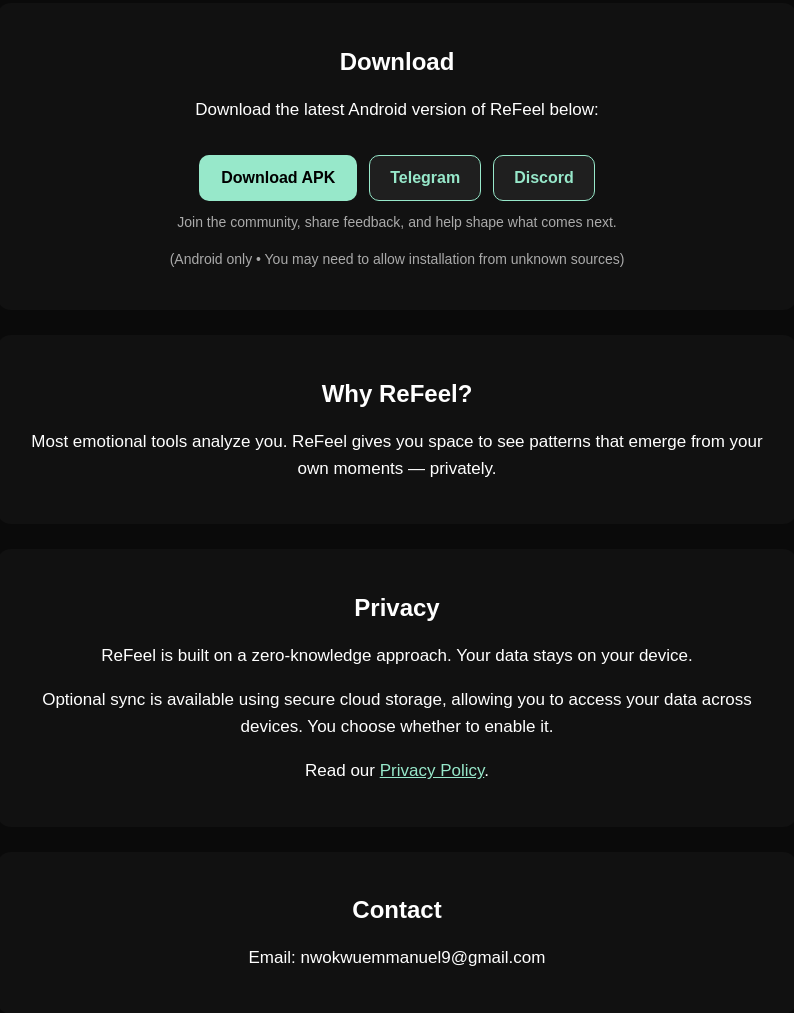
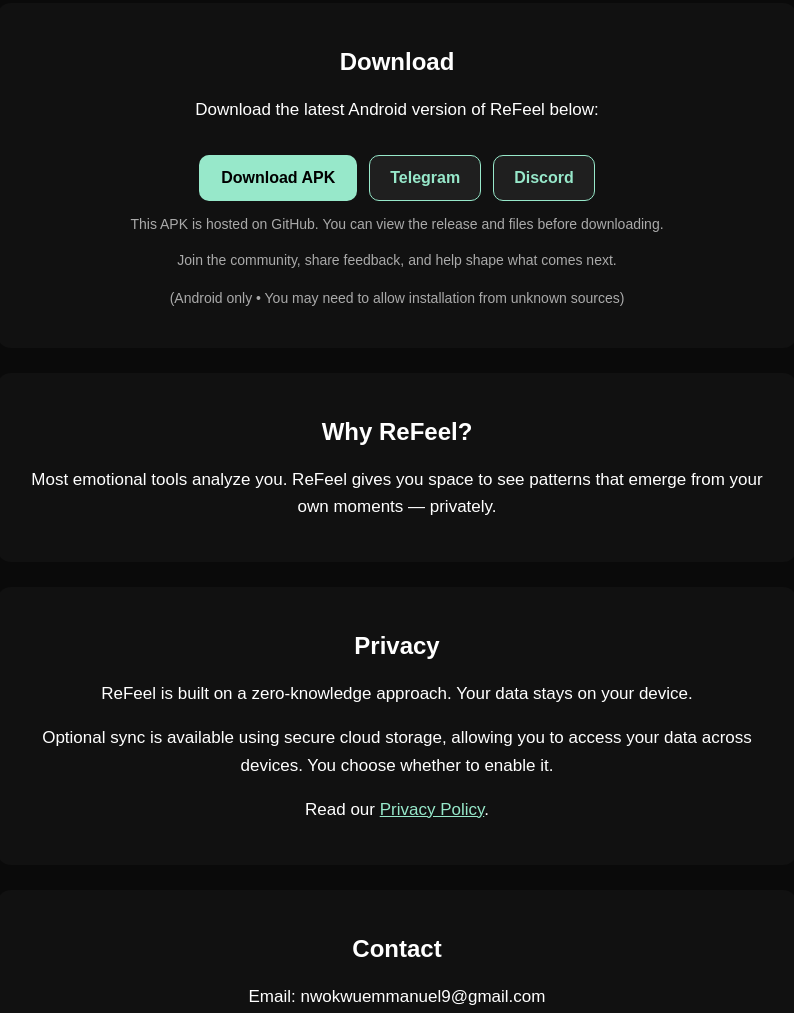
Before and after one commit to Phlox0000/ReFeel, a plain HTML site: page index.html in a window 1280 px wide. Shown: the part 861-1874 px from the top of the page, without its empty margins (243-1037 px from the left). Drawn offline with Linux system fonts and the light colour scheme.

Commit message:
Update index.html

```diff
--- a/index.html
+++ b/index.html
@@ -155,6 +155,10 @@
 
 </div>
 
+  <p style="margin-top:12px; font-size:14px; color:#aaa;">
+This APK is hosted on GitHub. You can view the release and files before downloading.
+</p>
+
 <p style="margin-top:10px; font-size:14px; color:#aaa;">
 Join the community, share feedback, and help shape what comes next.
 </p>
```
